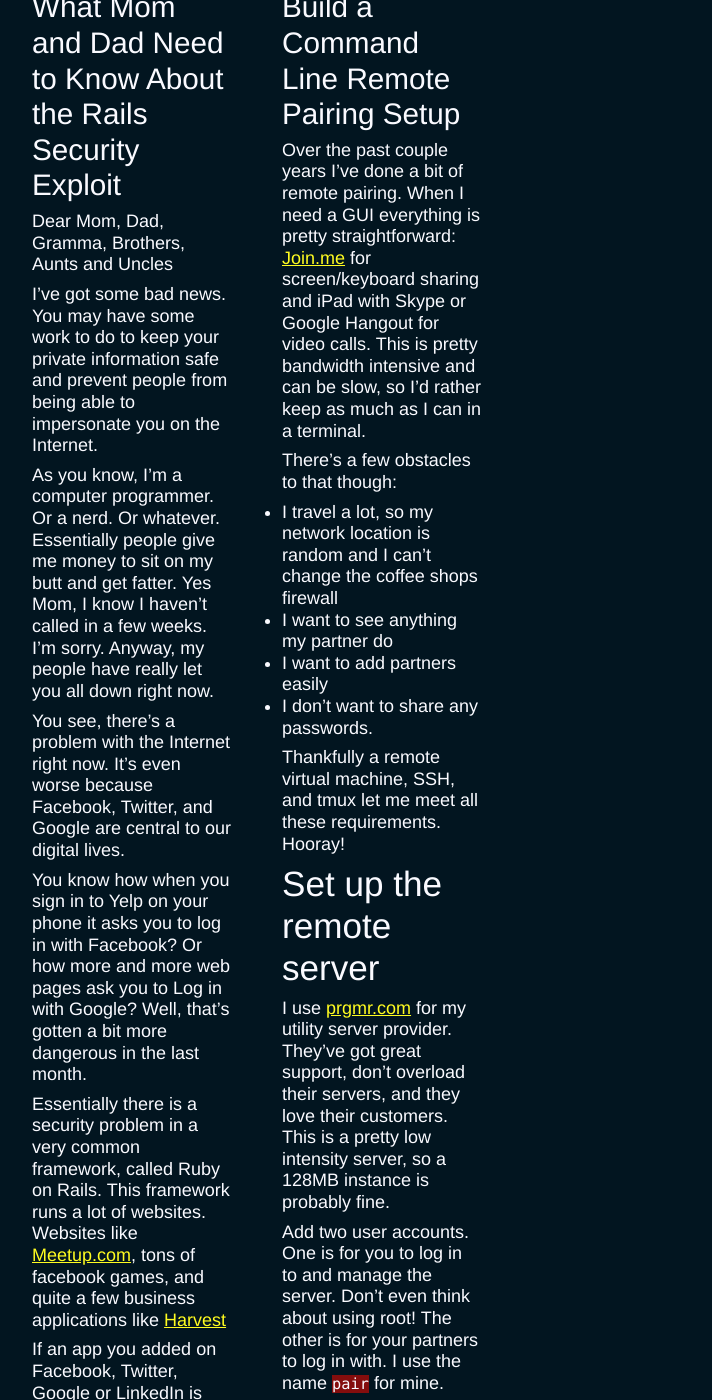
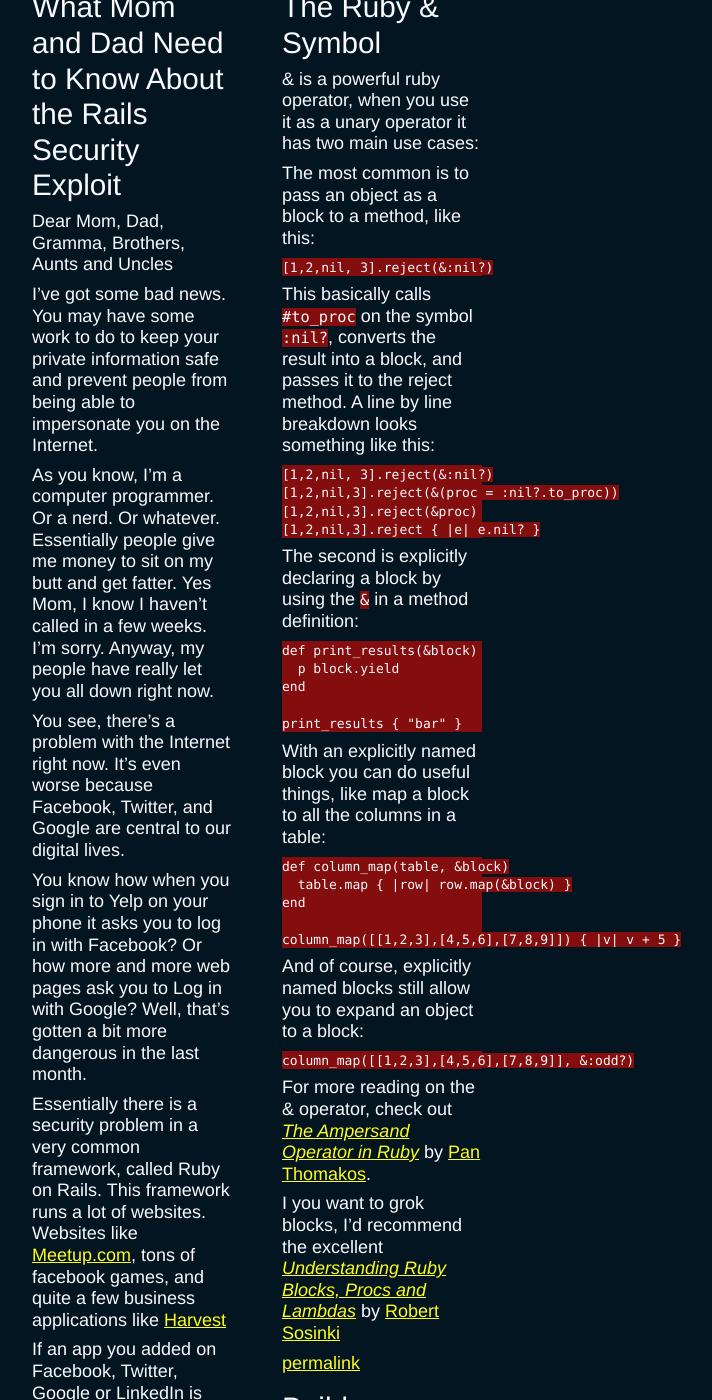
Before and after one commit to zspencer/www.zeespencer.com, a Jekyll site: the page built from articles/index.html, in a window 1280 px wide and 1400 px high, scrolled down 212 px. Shown: the whole window, without its empty margins (358-1070 px from the left). Built offline with Jekyll 4.4.1, drawn with Linux system fonts in a browser that asks for light colours.

Commit message:
Move the ruby & symbol post to articles

```diff
--- a/musings/_posts/2013-01-30-the-ruby-&-symbol.markdown
+++ b/articles/_posts/2013-01-30-the-ruby-&-symbol.markdown
@@ -1,7 +1,9 @@
 ---
 layout: article
-title: The Ruby & Operator
+title: The Ruby & Symbol
 tags: [code, ruby, tapas]
+redirects:
+  - /musings/the-ruby-&-symbol/
 ---
 & is a powerful ruby operator, when you use it as a unary operator it has two
 main use cases:
```
